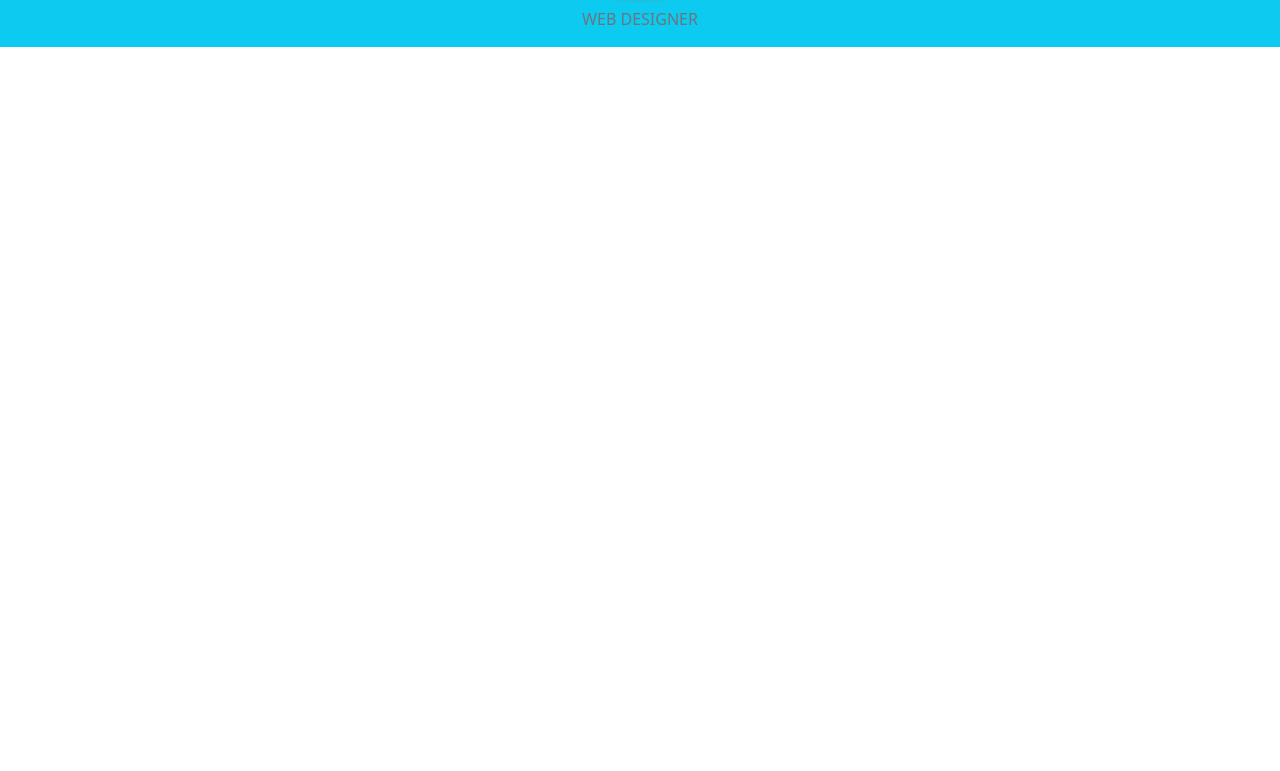
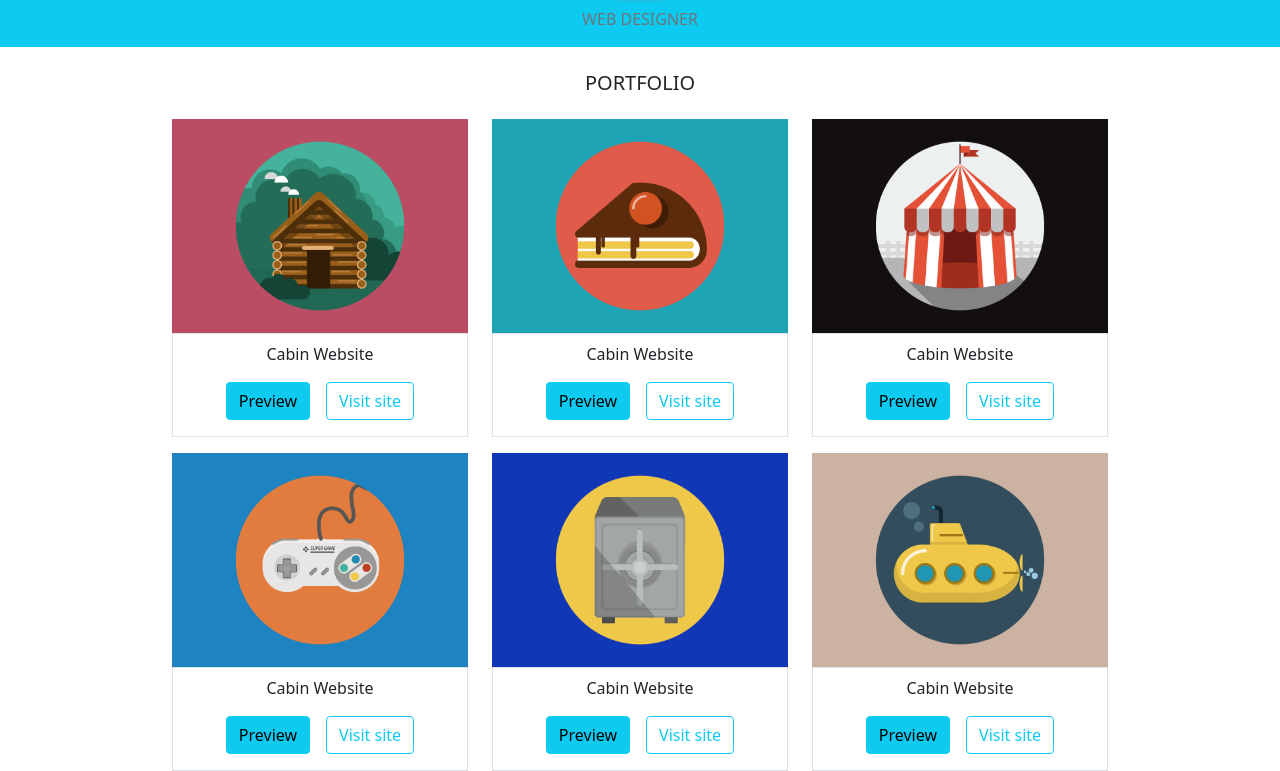
Before and after one commit to LuigiZannella/html-css-bootstrap-freelancer, a plain HTML site: page index.html in a window 1280 px wide. Shown: the part 497-1268 px from the top of the page. Before the commit the page ends 800 px from the top, so only its background shows below. Drawn offline with nearby package versions, Linux system fonts and the light colour scheme.

Commit message:
card finite

```diff
--- a/index.html
+++ b/index.html
@@ -38,5 +38,76 @@
                 </div>
               </div>
       </header>
+      <!-- Fine Pinco Pallo -->
+      <!-- Inizio Card -->
+      <main>
+      <h5 class="text-center pt-4">PORTFOLIO</h5>
+      <div class="container-fluid w-75">
+        <div class="d-flex flex-column justify-content-center">
+          <div class="row">
+            <div class="col-4 mt-3">
+              <img class="img-fluid" src="img/portfolio/cabin.png" alt="Cabin">
+              <div class="border w-auto">
+                <p class="text-center pt-2">Cabin Website</p>
+                  <div class="d-flex justify-content-center mb-3">
+                    <button type="button" class="btn btn-info me-3">Preview</button>
+                    <button type="button" class="btn btn-outline-info">Visit site</button>
+                  </div>
+              </div>
+            </div>
+            <div class="col-4 mt-3">
+                <img class="img-fluid" src="img/portfolio/cake.png" alt="cake">
+                <div class="border w-auto">
+                  <p class="text-center pt-2">Cabin Website</p>
+                    <div class="d-flex justify-content-center mb-3">
+                      <button type="button" class="btn btn-info me-3">Preview</button>
+                      <button type="button" class="btn btn-outline-info">Visit site</button>
+                    </div>
+                </div>
+              </div>
+              <div class="col-4 mt-3">
+                <img class="img-fluid" src="img/portfolio/circus.png" alt="circus">
+                <div class="border w-auto">
+                  <p class="text-center pt-2">Cabin Website</p>
+                    <div class="d-flex justify-content-center mb-3">
+                      <button type="button" class="btn btn-info me-3">Preview</button>
+                      <button type="button" class="btn btn-outline-info">Visit site</button>
+                    </div>
+                </div>
+              </div>
+              <div class="col-4 mt-3">
+                <img class="img-fluid" src="img/portfolio/game.png" alt="game">
+                <div class="border w-auto">
+                  <p class="text-center pt-2">Cabin Website</p>
+                    <div class="d-flex justify-content-center mb-3">
+                      <button type="button" class="btn btn-info me-3">Preview</button>
+                      <button type="button" class="btn btn-outline-info">Visit site</button>
+                    </div>
+                </div>
+              </div>
+              <div class="col-4 mt-3">
+                <img class="img-fluid" src="img/portfolio/safe.png" alt="safe">
+                <div class="border w-auto">
+                  <p class="text-center pt-2">Cabin Website</p>
+                    <div class="d-flex justify-content-center mb-3">
+                      <button type="button" class="btn btn-info me-3">Preview</button>
+                      <button type="button" class="btn btn-outline-info">Visit site</button>
+                    </div>
+                </div>
+              </div>
+              <div class="col-4 mt-3">
+                <img class="img-fluid" src="img/portfolio/submarine.png" alt="submarimne">
+                <div class="border w-auto">
+                  <p class="text-center pt-2">Cabin Website</p>
+                    <div class="d-flex justify-content-center mb-3">
+                      <button type="button" class="btn btn-info me-3">Preview</button>
+                      <button type="button" class="btn btn-outline-info">Visit site</button>
+                    </div>
+                </div>
+              </div>
+          </div>
+        </div>
+      </div>
+    </main>
   </body>
 </html>
```
